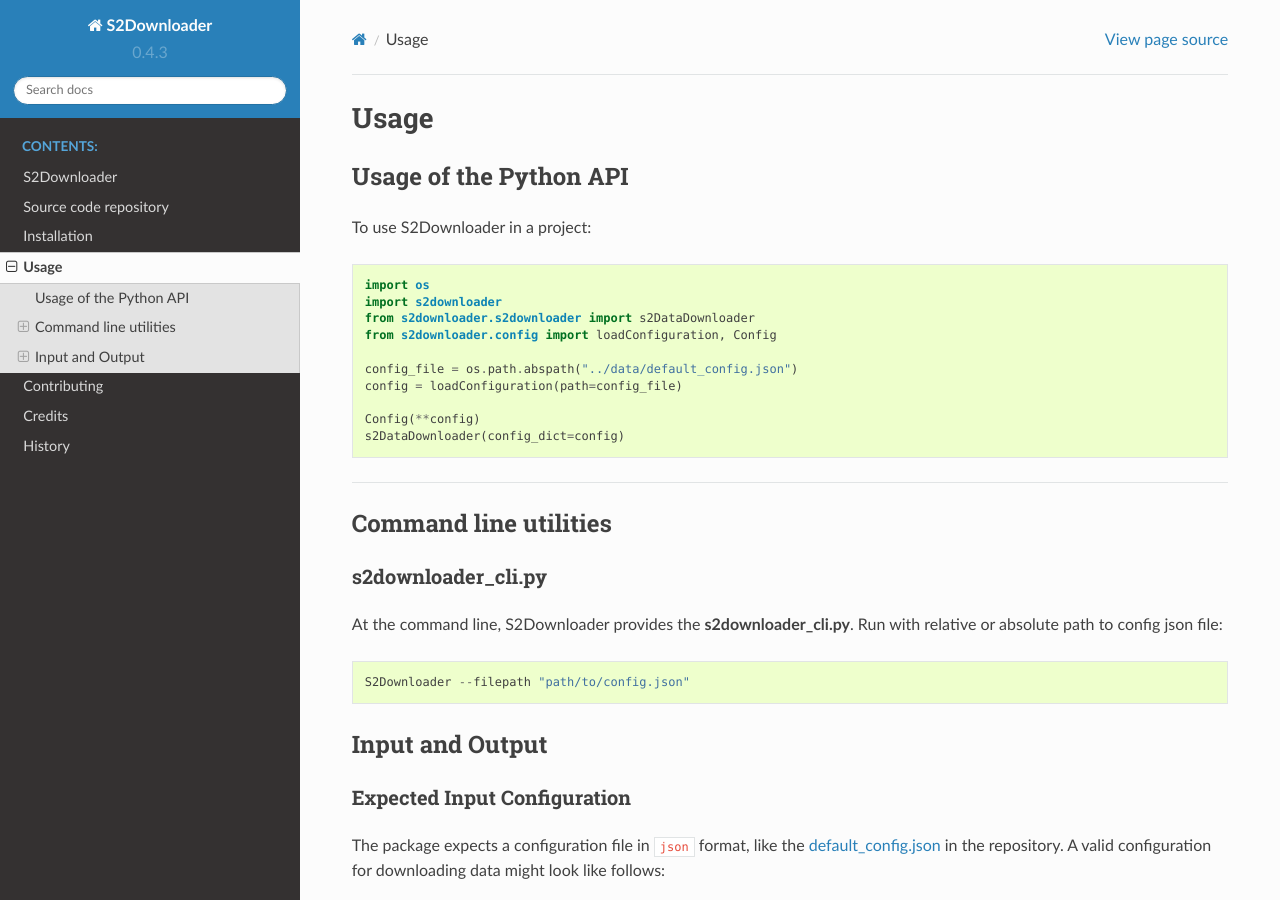
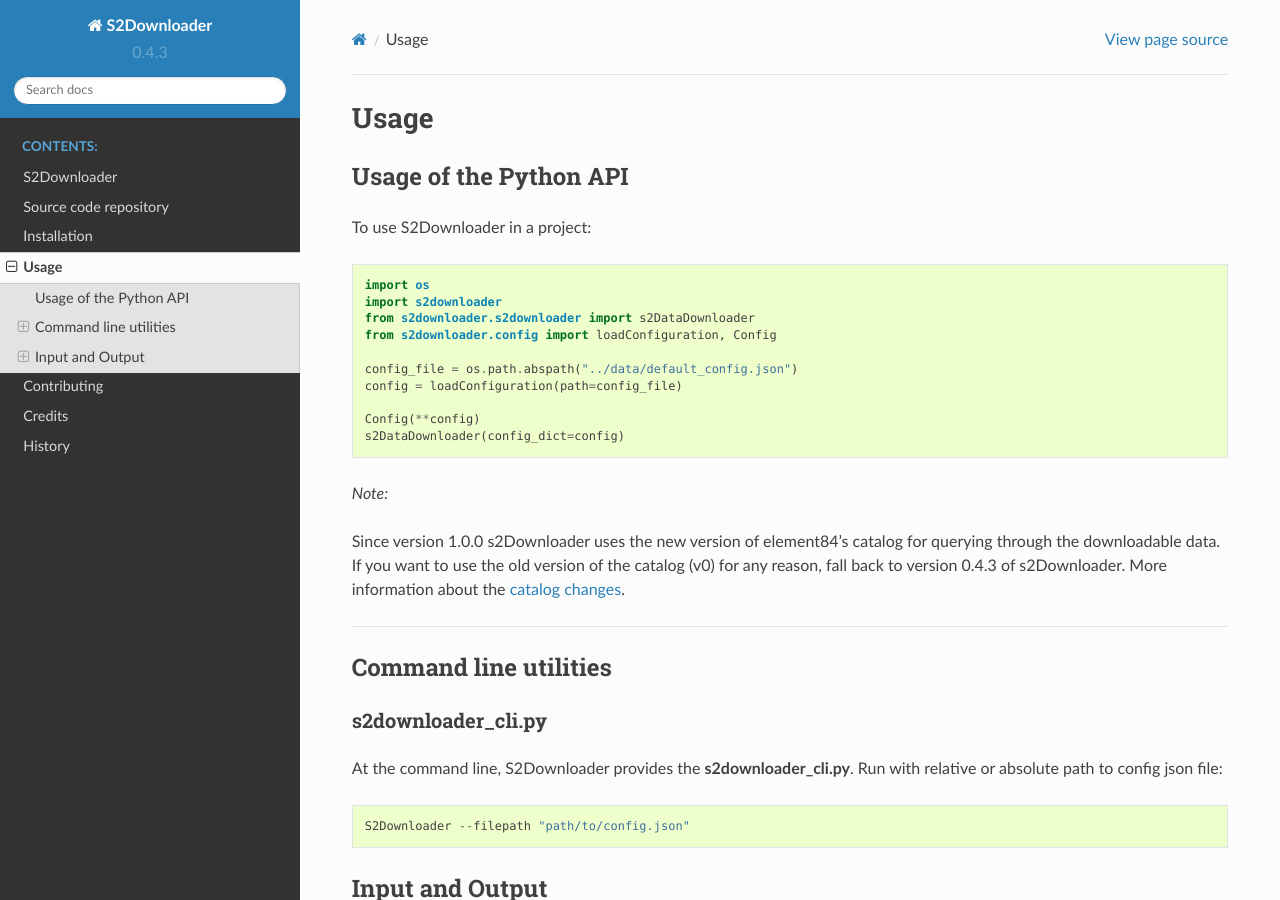
Before and after one commit to FernLab/s2downloader, a Sphinx documentation site: the page built from docs/usage.rst, in a window 1280 px wide and 900 px high. Built offline with Sphinx 7.4.7 and the Read the Docs theme 2.0.0, drawn with Linux system fonts in a browser that asks for light colours; pages that are not in the unit, such as notebooks, are missing from menus.

Commit message:
add note about catalog version change

```diff
--- a/docs/usage.rst
+++ b/docs/usage.rst
@@ -18,6 +18,13 @@ To use S2Downloader in a project::
 
     Config(**config)
     s2DataDownloader(config_dict=config)
+
+
+
+*Note:*
+
+Since version 1.0.0 s2Downloader uses the new version of element84's catalog for querying through the downloadable data. If you want to use the old version
+of the catalog (v0) for any reason, fall back to version 0.4.3 of s2Downloader. More information about the `catalog changes <https://www.element84.com/blog/introducing-earth-search-v1-new-datasets-now-available>`_.
 
 ----
 
```
